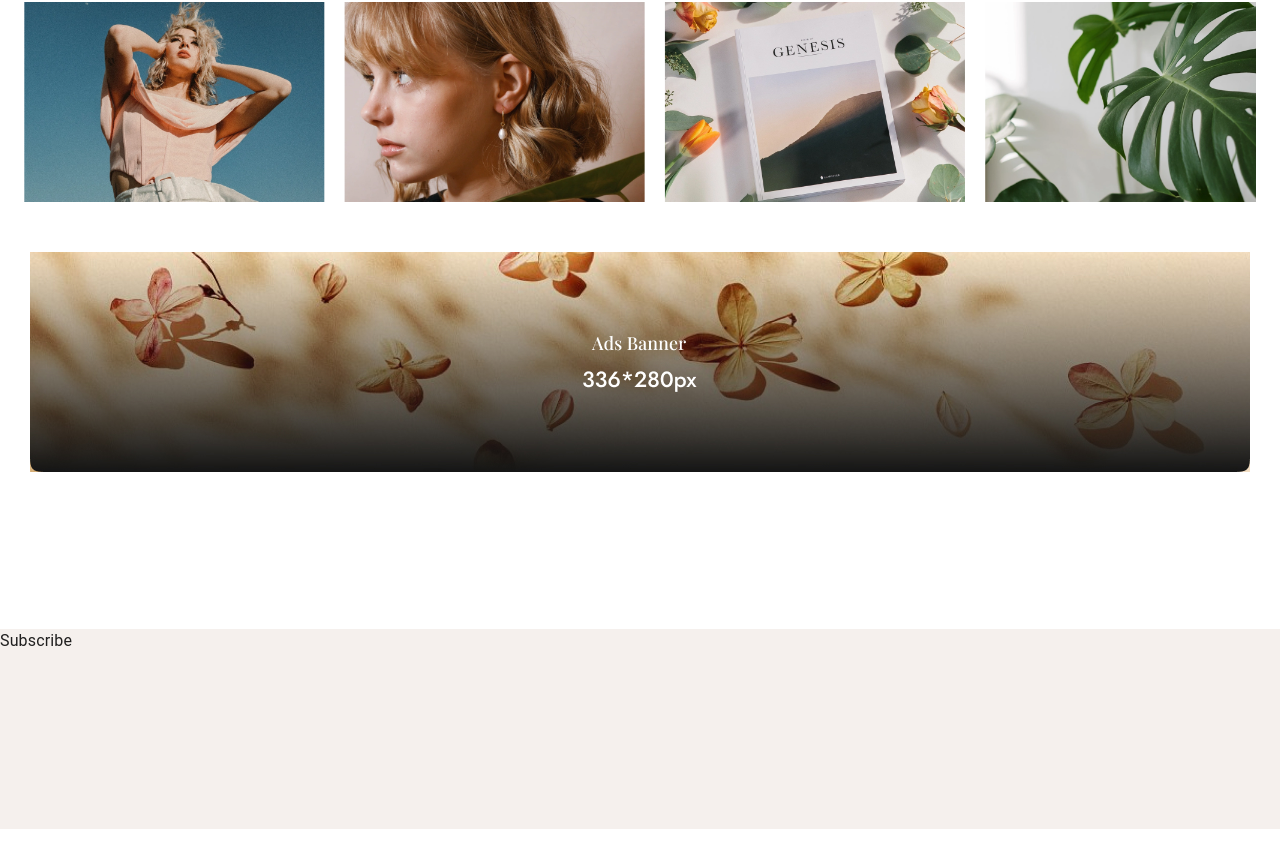
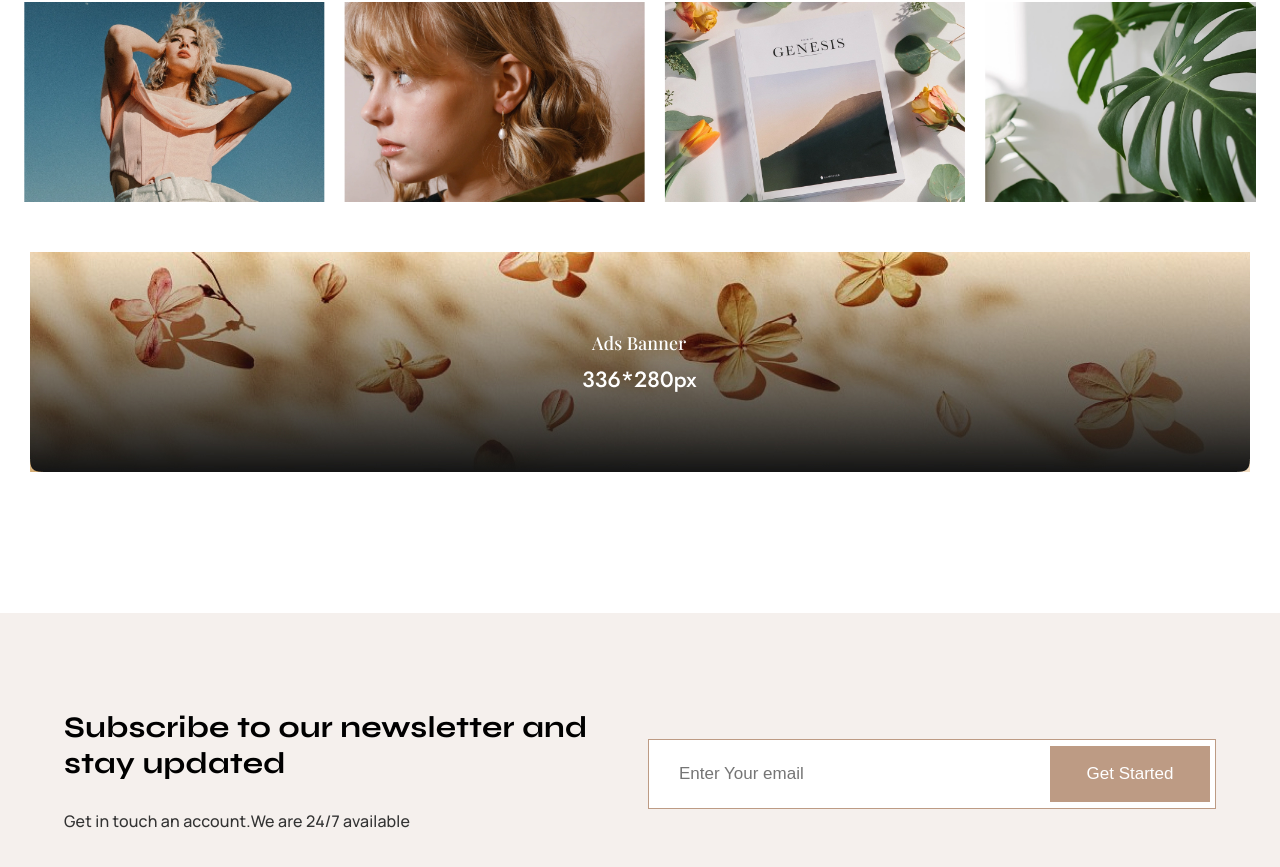
Before and after one commit to AnatoliiZh/react-project-control, a React (Create React App) app: page / in a window 1280 px wide. Shown: the part 3112-3979 px from the top of the page. Before the commit the page ends 3941 px from the top, so only its background shows below. Built offline with nearby package versions, Linux system fonts and the light colour scheme.

Commit message:
add Subscribe

```diff
--- a/src/components/Subscribe/Subscribe.scss
+++ b/src/components/Subscribe/Subscribe.scss
@@ -1,5 +1,61 @@
 .subscribe{
-    height: 200px;
+    // height: 200px;
     background-color: #BD9B8426;
+    .subscribe-title{
+        color: #000000;
+        font-family: "Syne", Sans-serif;
+        font-size: 30px;
+        font-weight: 700;
+        line-height: 36px;
+        padding-top: 80px;
+        margin-bottom: 30px;
+    }
+    .subscribe-subtitle{
+        color: #333333;
+        font-family: "Manrope", Sans-serif;
+        font-size: 16px;
+        font-weight: 500;
+        line-height: 20px;
+        padding-bottom: 80px;
+    }
+    .subscribe-box{
+        height: 70px;
+        width: 100%;
+        border: solid 1px #bd9b84;
+        background-color: #fff;
+        margin-top: 110px;
+        display: flex;
+        align-items: center;
+        justify-content: space-between;
+
+        .subscribe-input{
+            background-color: #ffffff;
+        // height: 50px;
+        padding: 6px 30px;
+        border: none;
+        // width: 75%;
+        // border-radius: 12px;
+        font-size: 17px;
+        font-weight: 400;
+        outline: 0;
+        }
+
+        .subscribe-btn{
+            height: 56px;
+            width: 160px;
+            color: white;
+            background-color: #bd9b84;
+            margin-left: 10px;
+            margin-right: 5px;
+            font-weight: 500;
+            font-size: 17px;
+            padding: 0 14px;
+            border-color: #bd9b84;
+
+            outline: 0;
+            border: none;
+            cursor: pointer;
+        }
+    }
 
   }
--- a/src/components/Subscribe/Subscribe.tsx
+++ b/src/components/Subscribe/Subscribe.tsx
@@ -1,11 +1,31 @@
 import React from 'react'
 import './Subscribe.scss'
+import { Grid } from '@mui/material'
+import { Container } from '@mui/material'
 
 type Props = {}
 
 const Subscribe = (props: Props) => {
   return (
-    <div className='subscribe'>Subscribe</div>
+    <div className='subscribe'>
+        <Container maxWidth="lg" >
+
+            <Grid container spacing={2}>
+                    <Grid item xs={6}>
+                        <div className='subscribe-title'>Subscribe to our newsletter and stay updated</div>
+                        <div className='subscribe-subtitle'>Get in touch an account.We are 24/7 available</div>
+                    </Grid>
+                    <Grid item xs={6}>
+                        <div className='subscribe-box'>
+                            <input className='subscribe-input' type="email" placeholder='Enter Your email'/>
+                            <button className='subscribe-btn' type="submit">Get Started</button>
+
+                        </div>
+                    </Grid>
+                </Grid>
+                </Container>
+    </div>
+
   )
 }
 
```
